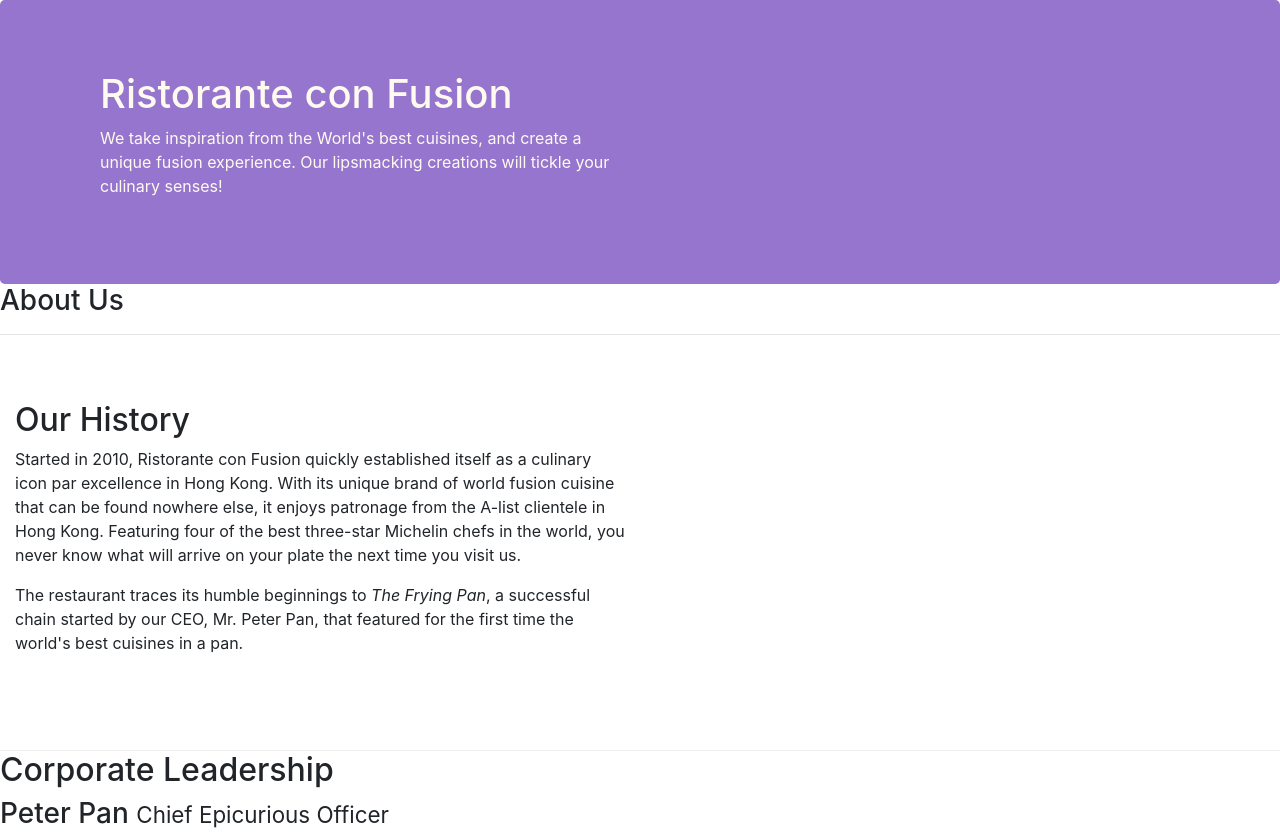
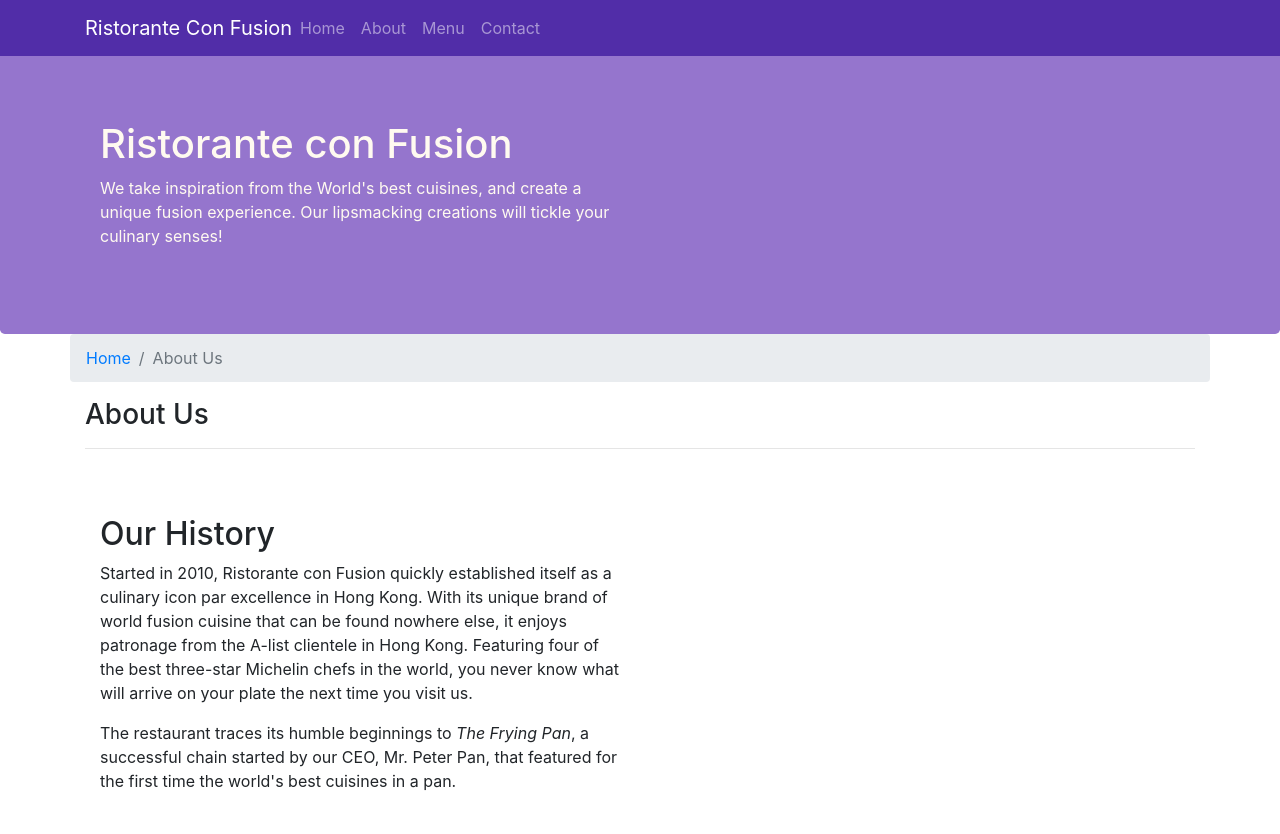
Before and after one commit to Raj-Tomar/bootstrap, a website: page aboutus.html in a window 1280 px wide. Shown: the top 834 px of the page. Drawn offline with nearby package versions, Linux system fonts and the light colour scheme.

Commit message:
Navbar and breadcrumb

```diff
--- a/aboutus.html
+++ b/aboutus.html
@@ -10,13 +10,26 @@
      <!-- Bootstrap CSS -->
      <link rel="stylesheet" href="node_modules/bootstrap/dist/css/bootstrap.min.css">
      <link rel="stylesheet" href="css/styles.css">
-
-    <title>Ristorante Con Fusion: About Us</title>
-
+     <title>Ristorante Con Fusion</title>
 </head>
 
 <body>
-
+    <nav class="navbar navbar-dark navbar-expand-sm fixed-top">
+        <div class="container">
+            <button class="navbar-toggler" type="button" data-toggle="collapse" data-target="#Navbar">
+                <span class="navbar-toggler-icon"></span>
+            </button>
+            <a class="navbar-brand mr-auto" href="./index.html">Ristorante Con Fusion</a>
+            <div class="collapse navbar-collapse" id ="Navbar">
+                <ul class="navbar-nav mr-auto">
+                    <li clas="nav-item"><a class="nav-link" href="./index.html">Home</a></li>
+                    <li clas="nav-item active"><a class="nav-link">About</a></li>
+                    <li clas="nav-item"><a class="nav-link" href="#">Menu</a></li>
+                    <li clas="nav-item"><a class="nav-link" href="#">Contact</a></li>
+                </ul>
+            </div>
+        </div>
+    </nav>
     <header class="jumbotron">
         <div class="container">
             <div class="row row-header">
@@ -30,9 +43,13 @@
         </div>
     </header>
 
-    <div>
-        <div>
-            <div>
+    <div class="container">
+        <div class="row">
+            <ol class="col-12 breadcrumb">
+                <li class="breadcrumb-item"><a href="./index.html">Home</a></li>
+                <li class="breadcrumb-item active">About Us</li>
+            </ol>
+            <div class="col-12">
                <h3>About Us</h3>
                <hr>
             </div>
@@ -71,7 +88,7 @@
                 <div class="col-4 offset-1 col-sm-2">
                     <h5>Links</h5>
                     <ul class="list-unstyled">
-                        <li><a href="#">Home</a></li>
+                        <li><a href="./index.html">Home</a></li>
                         <li><a href="#">About</a></li>
                         <li><a href="#">Menu</a></li>
                         <li><a href="#">Contact</a></li>
@@ -107,6 +124,10 @@
         </div>
     </footer>
 
+    <!-- jQuery first, then Popper.js, then Bootstrap JS. -->
+    <script src="node_modules/jquery/dist/jquery.slim.min.js"></script>
+    <script src="node_modules/popper.js/dist/umd/popper.min.js"></script>
+    <script src="node_modules/bootstrap/dist/js/bootstrap.min.js"></script>
 </body>
 
 </html>
--- a/css/styles.css
+++ b/css/styles.css
@@ -28,3 +28,13 @@
     margin: 0px;
     color:#0f0f0f;
 }
+
+
+body {
+ padding: 50px 0px 0px 0px;
+ z-index: 0;
+}
+
+.navbar-dark {
+    background-color: #512DA8;
+}
```
Also changed, not shown: index.html (+17 -1 lines), 1 other file. Lines whose indentation alone changed are shown as unchanged.
